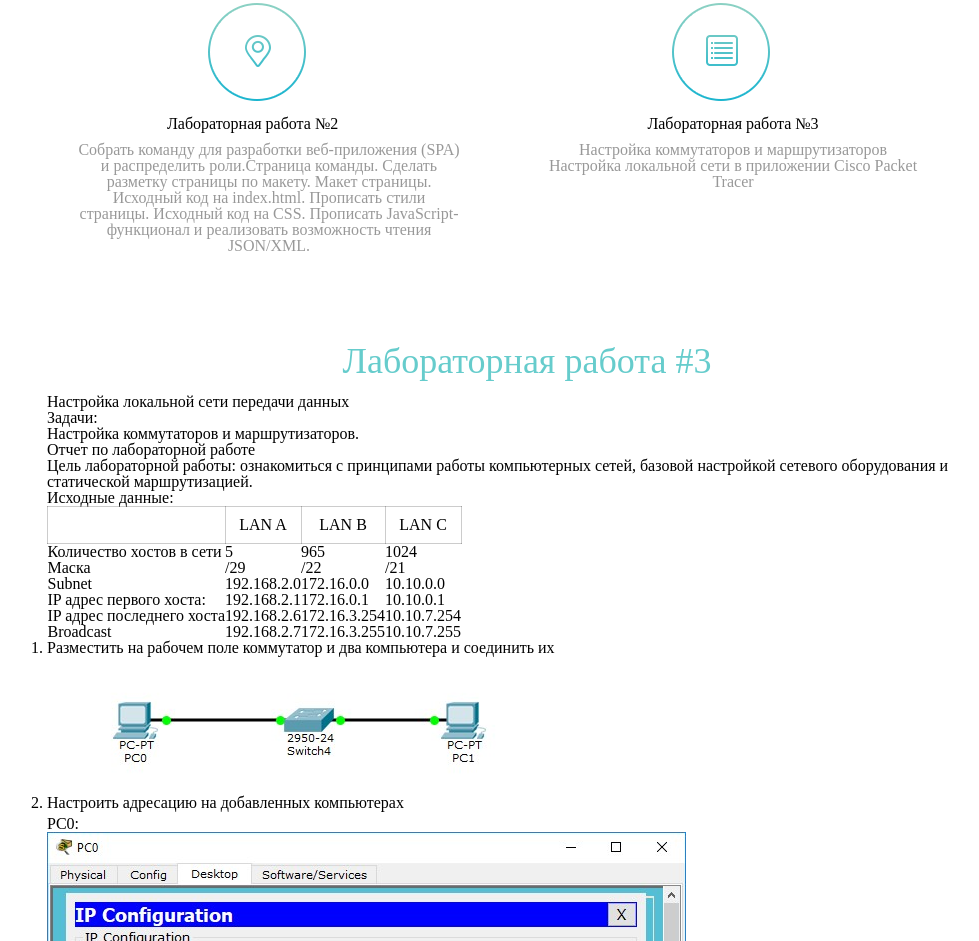
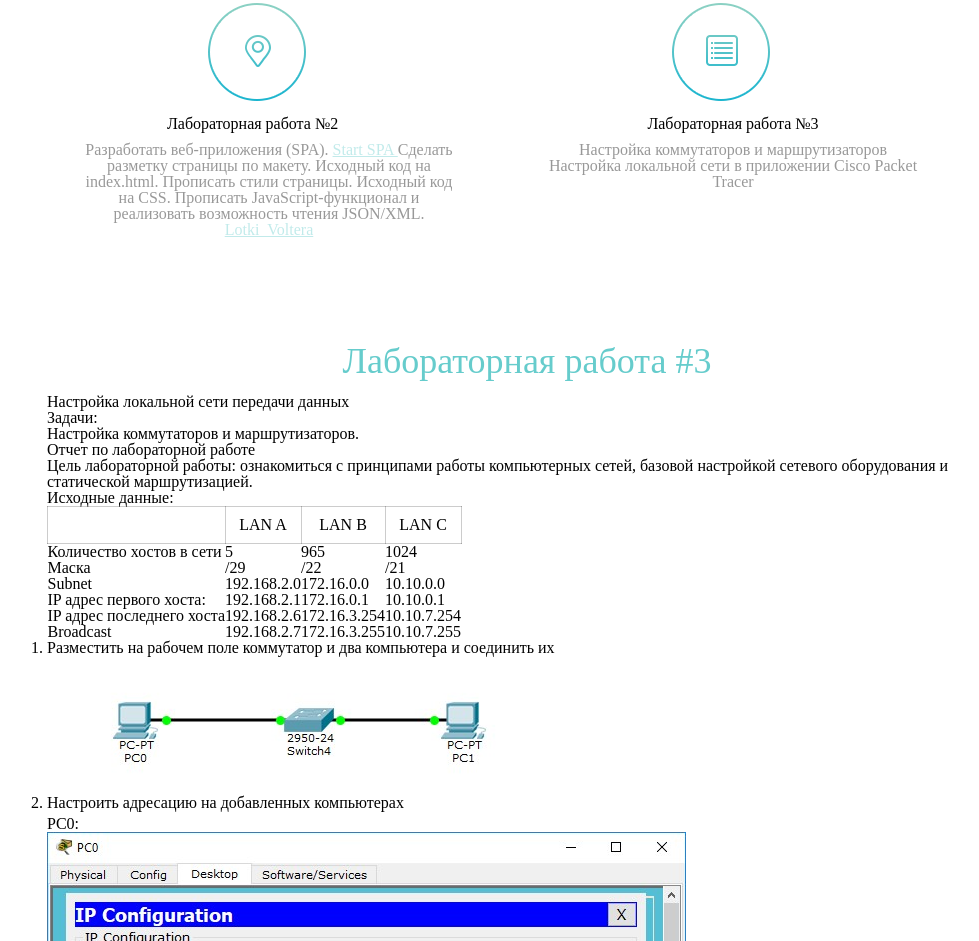
Before and after one commit to LAZIZKARIMOV/karimov.github.io, a plain HTML site: page index.html in a window 1280 px wide. Shown: the part 2691-3632 px from the top of the page, without its empty margins (113-1092 px from the left). Drawn offline with nearby package versions, Linux system fonts and the light colour scheme.

Commit message:
Update index.html

```diff
--- a/index.html
+++ b/index.html
@@ -136,11 +136,13 @@
             <div class="colum half half1">
               <img src="img/location_pin.png" >
               <h2>Лабораторная работа №2</h2>
-              <p>Собрать команду для разработки веб-приложения (SPA) и распределить роли.Страница команды.
-                  Сделать разметку страницы по макету. Макет страницы. Исходный код на index.html.
+              <p>Разработать веб-приложения (SPA).
+                <a target="_blank" href="https://lazizkarimov.github.io/SPA/"> Start SPA </a>
+                  Сделать разметку страницы по макету. Исходный код на index.html.
                   Прописать стили страницы. Исходный код на CSS.
                   Прописать JavaScript-функционал и реализовать возможность чтения JSON/XML.
-
+              <a href="https://lazizkarimov.github.io/lotki_voltera/">Lotki_Voltera</a>
+              </p>
             </div>
             <div class="colum half half2">
               <img src="img/list.png">
```
